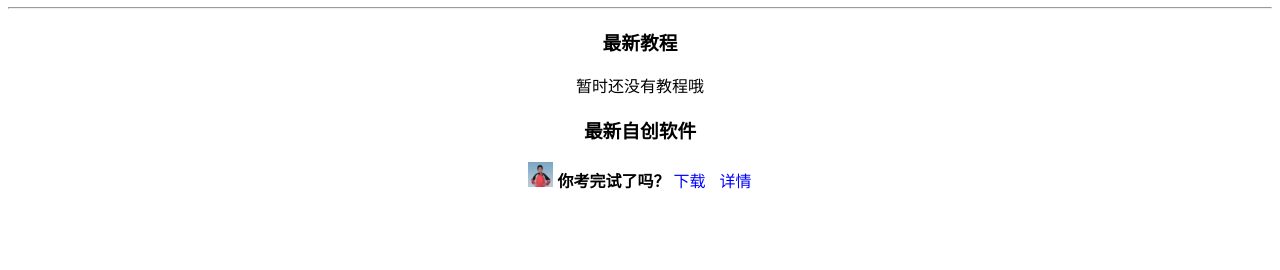
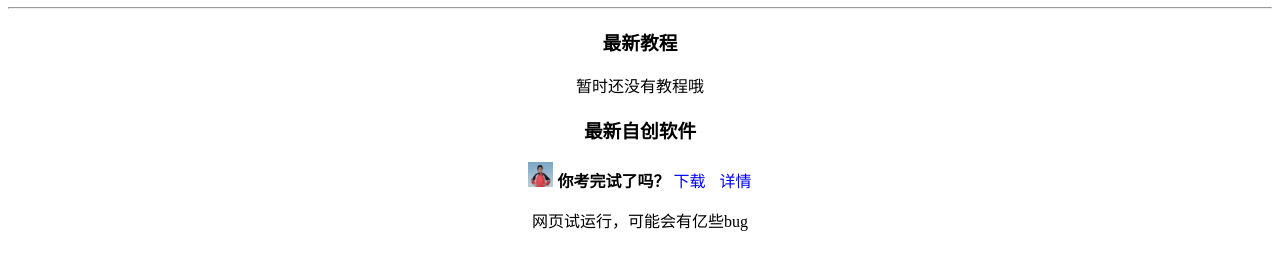
Before and after one commit to zhouzhoukjsh/zhouzhoukjsh.github.io, a plain HTML site: page index.html in a window 1280 px wide. Shown: the part 68-338 px from the top of the page. Drawn offline with Linux system fonts and the light colour scheme.

Commit message:
Add files via upload

```diff
--- a/index.html
+++ b/index.html
@@ -25,6 +25,8 @@
             <b>你考完试了吗？</b>
             <a href="" download class="i">下载</a>
             <a href="" class="j">详情</a>
+            <br>
+            <p>网页试运行，可能会有亿些bug</p>
         </div>
     </body>
 </html>
```
